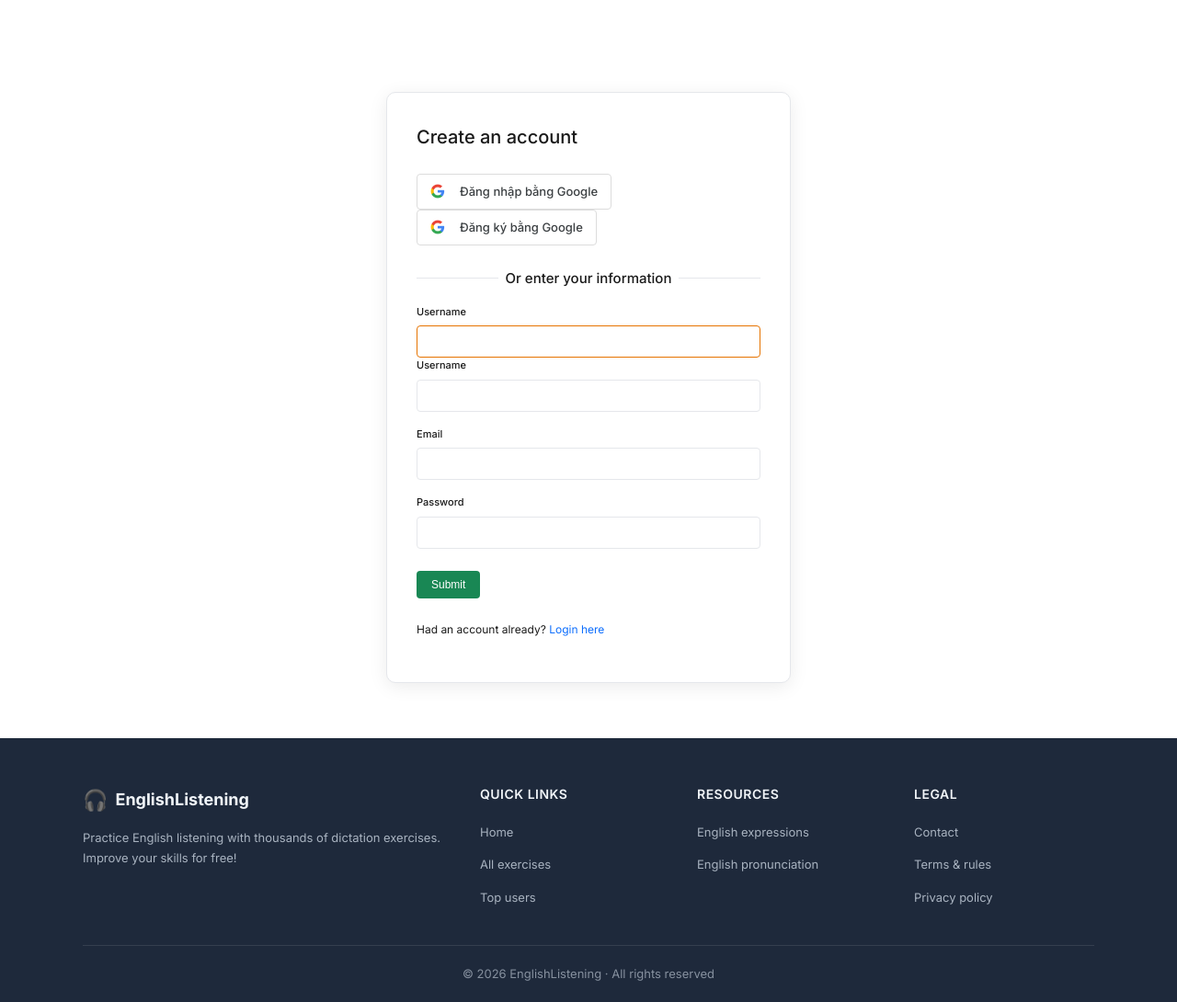
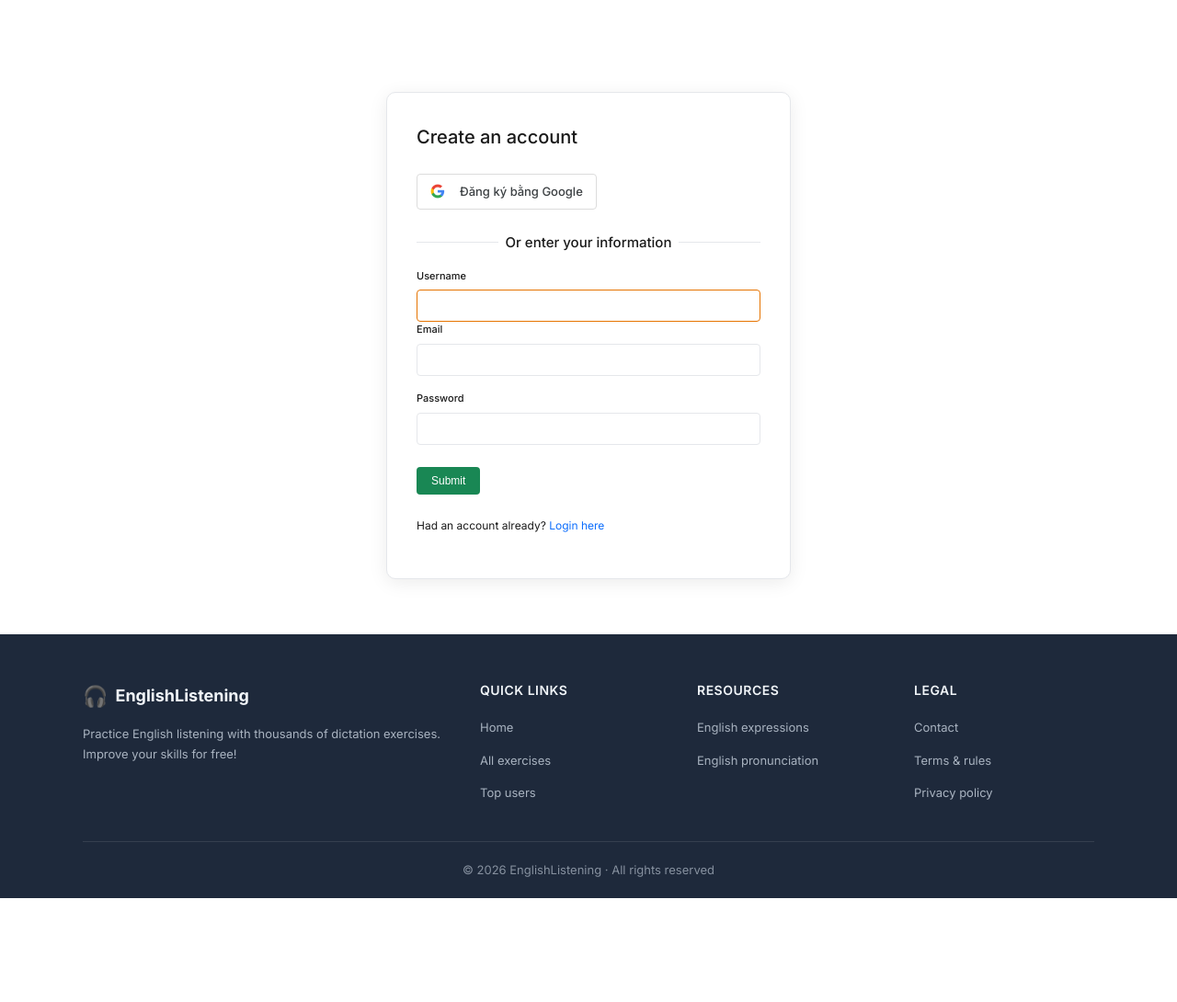
Before and after one commit to nguyenthetan752005-max/EnglishListeningPracticeWebsite, a Spring app: template src/main/resources/templates/auth/register.html in a window 1280 px wide. Shown: the part 61-1151 px from the top of the page at 92% size. After the commit the page ends 1038 px from the top, so only its background shows below. Run offline with Thymeleaf, Linux system fonts and the light colour scheme; the template is opened without the code that fills it, so the values that code supplies are empty; some of the project's set-up classes (security, data sources, template engines, error pages and the like) are left out, and stand-ins take their place.

Commit message:
Refactor registration form in register.html
Removed duplicate form elements and cleaned up the HTML structure for the registration page.

```diff
--- a/src/main/resources/templates/auth/register.html
+++ b/src/main/resources/templates/auth/register.html
@@ -12,10 +12,6 @@
     <main class="auth-container">
         <div class="auth-card">
             <h1>Create an account</h1>
-
-            <a th:href="@{/oauth2/authorization/google}" class="btn-google" style="text-decoration:none; display:flex; align-items:center; justify-content:center;">
-                <img th:src="@{/images/social_media/Googe.png}" alt="Google Logo" width="16" height="16" style="margin-right:8px;">
-                Đăng nhập bằng Google
 
             <a th:href="@{/oauth2/authorization/google}" class="btn-google"
                 style="text-decoration:none; display:flex; align-items:center; justify-content:center;">
@@ -32,11 +28,6 @@
                 <div class="form-group">
                     <label for="username">Username</label>
                     <input type="text" id="username" th:field="*{username}" class="form-control" autofocus required>
-            <form th:action="@{/register}" method="post">
-                <div class="form-group">
-                    <label for="username">Username</label>
-                    <input type="text" id="username" name="username" class="form-control" autofocus>
-                </div>
                 <div class="form-group">
                     <label for="email">Email</label>
                     <input type="email" id="email" th:field="*{email}" class="form-control" required>
```
